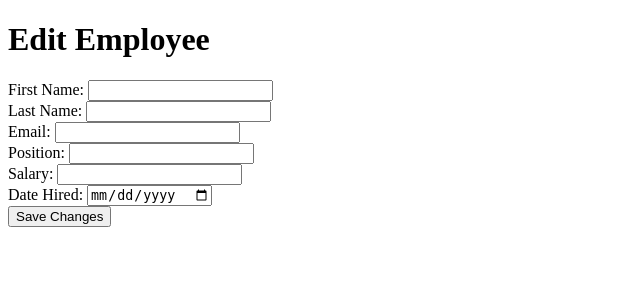
After one commit to secrescence/hr_payroll, a Django app: template payroll/templates/payroll/edit_employee.html in a window 1280 px wide. The commit adds this page. Shown: the top 300 px of the page, without its empty margins (0-640 px from the left). Run offline with Django 5.2, Linux system fonts and the light colour scheme; the template is opened without the code that fills it, so the values that code supplies are empty.

Commit message:
Added Edit Employee feature

```diff
--- /dev/null
+++ b/payroll/templates/payroll/edit_employee.html
@@ -0,0 +1,27 @@
+<!DOCTYPE html>
+<html lang="en">
+<head>
+    <meta charset="UTF-8">
+    <meta name="viewport" content="width=device-width, initial-scale=1.0">
+    <title>Edit Employee</title>
+</head>
+<body>
+    <h1>Edit Employee</h1>
+    <form method="POST">
+        {% csrf_token %}
+        <label>First Name:</label>
+        <input type="text" name="first_name" value="{{ employee.first_name }}" required><br>
+        <label>Last Name:</label>
+        <input type="text" name="last_name" value="{{ employee.last_name }}" required><br>
+        <label>Email:</label>
+        <input type="email" name="email" value="{{ employee.email }}" required><br>
+        <label>Position:</label>
+        <input type="text" name="position" value="{{ employee.position }}" required><br>
+        <label>Salary:</label>
+        <input type="number" name="salary" value="{{ employee.salary }}" required><br>
+        <label>Date Hired:</label>
+        <input type="date" name="date_hired" value="{{ employee.date_hired|date:'Y-m-d' }}" required><br>
+        <button type="submit">Save Changes</button>
+    </form>
+</body>
+</html>
--- a/payroll/templates/payroll/employee_list.html
+++ b/payroll/templates/payroll/employee_list.html
@@ -25,6 +25,9 @@
             <td>{{ employee.position }}</td>
             <td>{{ employee.salary }}</td>
             <td>{{ employee.date_hired }}</td>
+            <td>
+                <a href="{% url 'edit_employee' employee.id %}">Edit</a>
+            </td>
         </tr>
         {% endfor %}
     </table>
--- a/payroll/urls.py
+++ b/payroll/urls.py
@@ -1,8 +1,9 @@
 from django.urls import path
-from .views import employee_list, payroll_list, add_employee
+from .views import employee_list, payroll_list, add_employee, edit_employee
 
 urlpatterns = [
     path("employees/", employee_list, name="employee_list"),
     path("payrolls/", payroll_list, name="payroll_list"),
     path("employees/add/", add_employee, name="add_employee"),
+    path("employees/edit/<int:pk>/", edit_employee, name="edit_employee"),
 ]
```
Also changed, not shown: payroll/views.py (+18 -1 lines).
